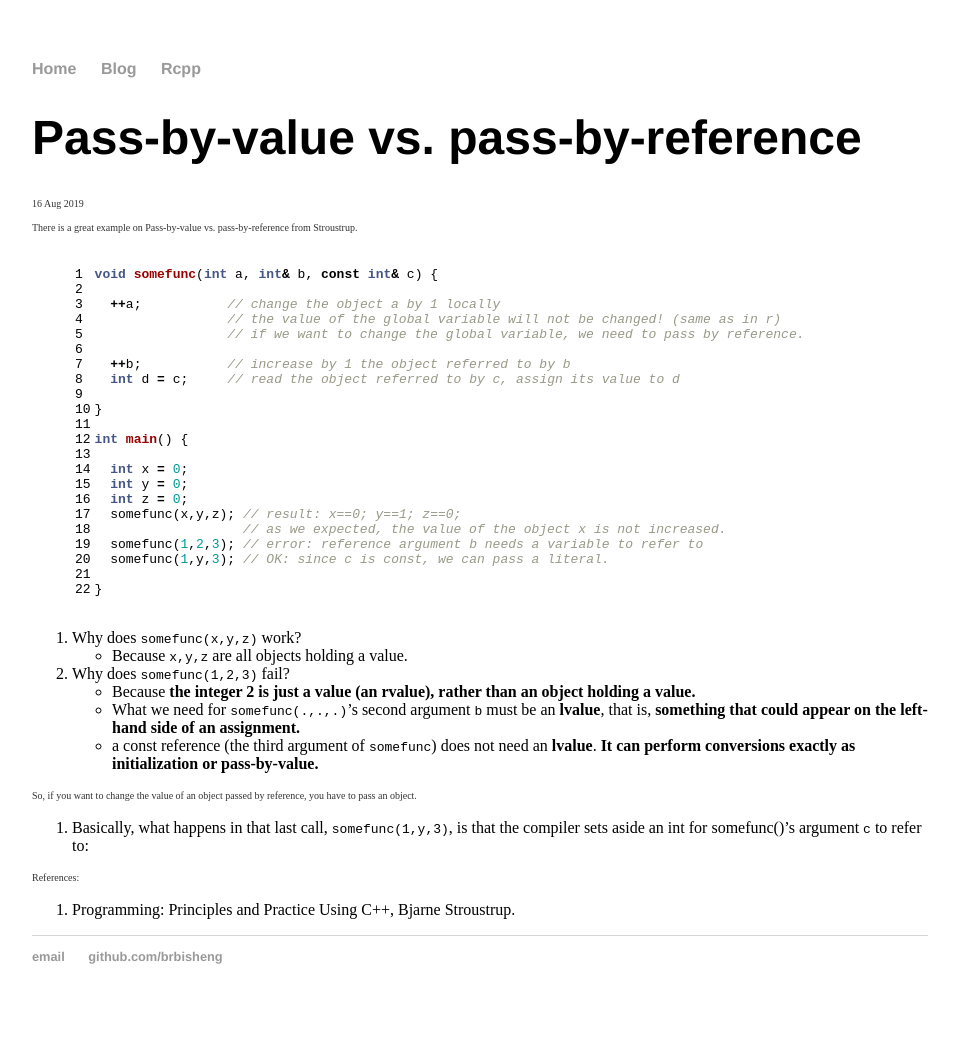
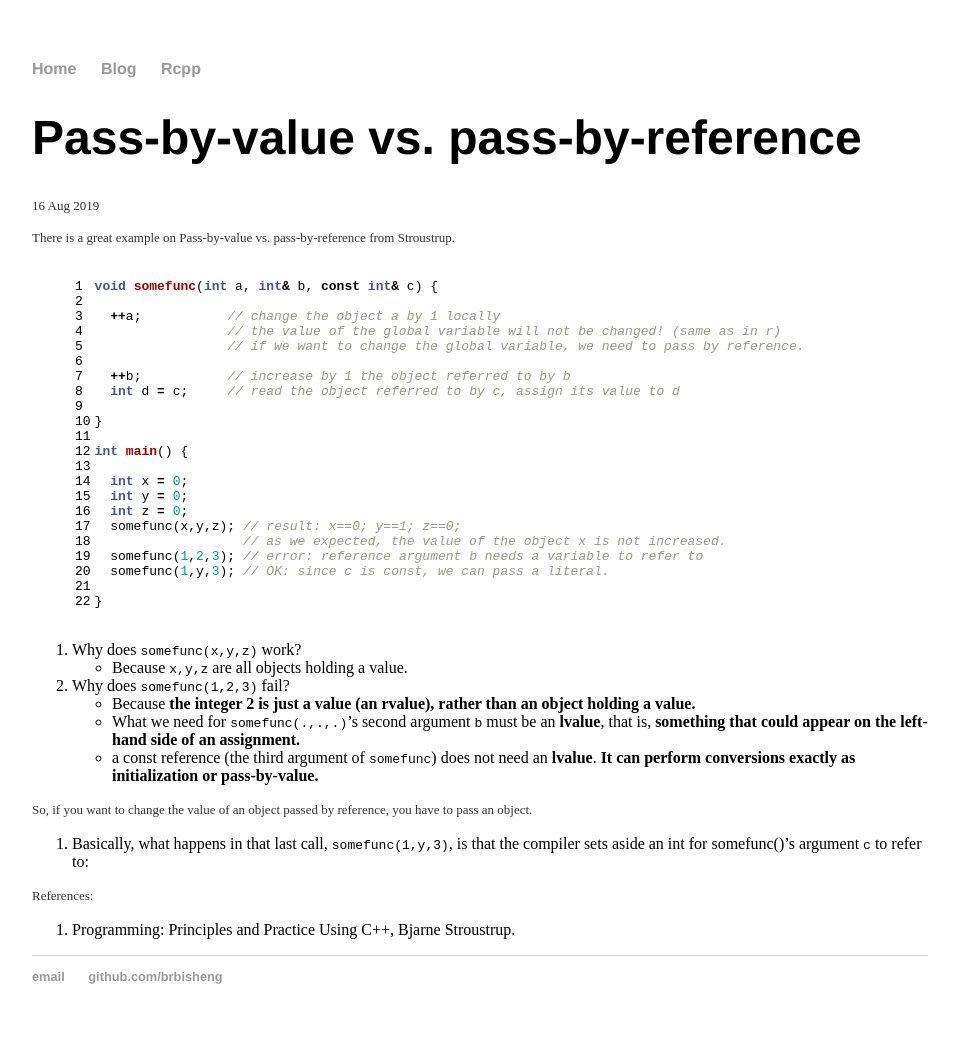
Before and after one commit to brbisheng/brbisheng.github.io, a Jekyll site: the page built from rcpp/_posts/2019-08-16-rcpp-post0.md, in a window 1280 px wide. Shown: the whole page, without its empty margins (160-1119 px from the left). Built offline with Jekyll 4.4.1, drawn with Linux system fonts in a browser that asks for light colours; our own code applies the rules of GitHub Pages for plain Markdown files.

Commit message:
Update sidecpp.css

```diff
--- a/css/sidecpp.css
+++ b/css/sidecpp.css
@@ -60,5 +60,5 @@
 .highlight .il { color: #009999 } /* Literal.Number.Integer.Long */
 
 p {
-  font-size: 10px !important;
+  font-size: 13px !important;
 }
```
